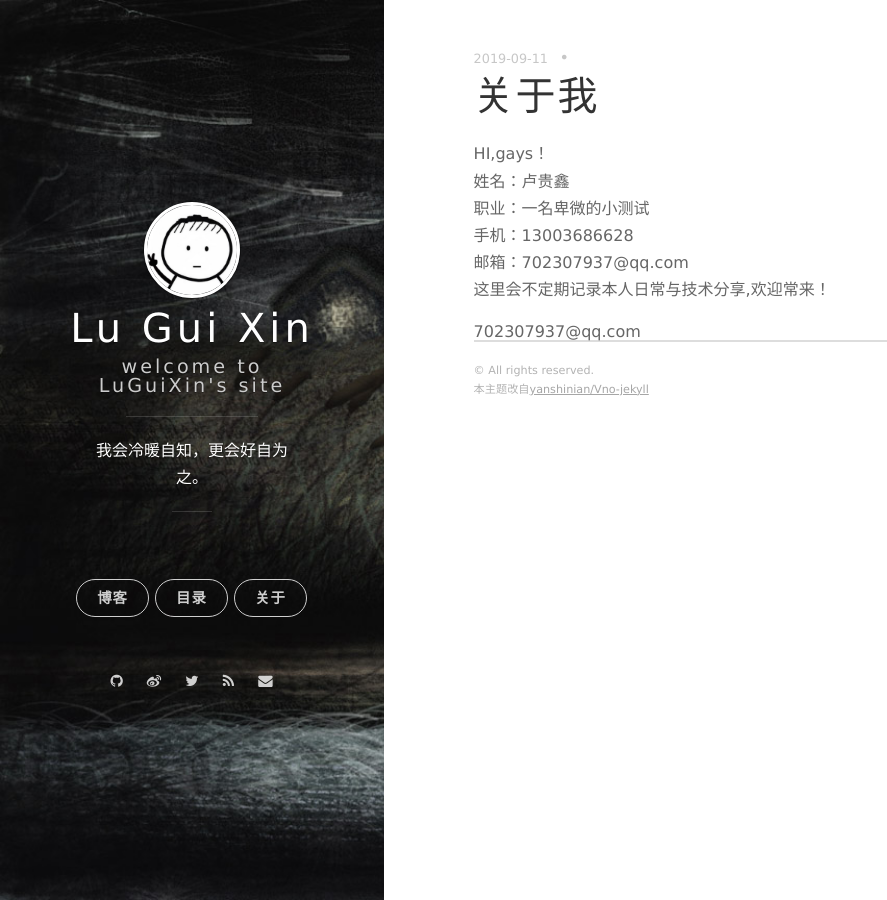
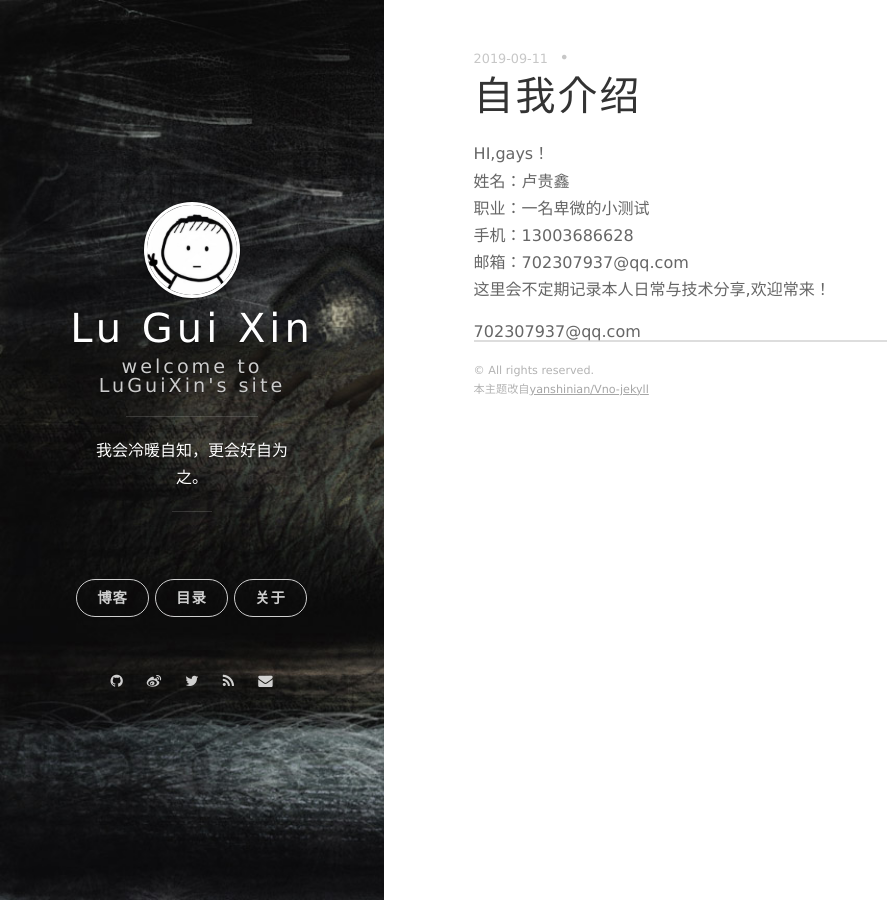
Before and after one commit to LuGuiXin/LuGuiXin.github.io, a Jekyll site: the page built from aboutme.html, in a window 1280 px wide. Shown: the whole page, without its empty margins (0-887 px from the left). Built offline with Jekyll 4.4.1, drawn with Linux system fonts in a browser that asks for light colours; nearby versions of some CDN libraries; Markdown is read by kramdown in place of the engine named in the settings; comment, search, counter and statistics services are not loaded.

Commit message:
Update aboutme.html

```diff
--- a/aboutme.html
+++ b/aboutme.html
@@ -1,7 +1,7 @@
 ---
 layout: post
 category: Info
-title: 关于我
+title: 自我介绍
 date: 2019-09-11 11:11:00.000000000 +00:00
 tags: LuGuiXin, info
 keywords: LuGuiXin, LuGuiXin
```
